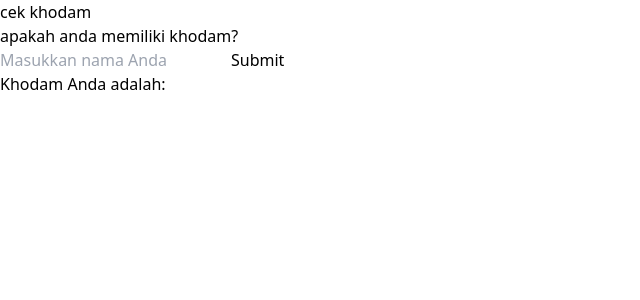
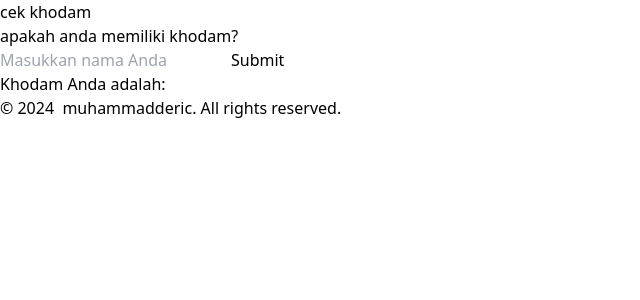
Before and after one commit to muhammadderic/cek-khodam, a React (Vite) app: page / in a window 1280 px wide. Shown: the top 300 px of the page, without its empty margins (0-640 px from the left). Built offline with nearby package versions, Linux system fonts and the light colour scheme; the HTML template or start-up script is replaced by a standard one.

Commit message:
Add footer component and change random factor number in generate result function

```diff
--- a/src/App.tsx
+++ b/src/App.tsx
@@ -1,5 +1,6 @@
 import { useState } from "react";
 
+import Footer from "./components/Footer";
 import generateResult from "./services/generateResult";
 
 function App() {
@@ -35,6 +36,7 @@ function App() {
         <p className="mt-8 text-center text-lg">Khodam Anda adalah:</p>
         {result && <p className="mt-2 text-center font-bold text-3xl text-red-500">{result}</p>}
       </div>
+      <Footer />
     </div>
   );
 }
--- /dev/null
+++ b/src/components/Footer.tsx
@@ -0,0 +1,24 @@
+import React from 'react';
+
+const Footer: React.FC = () => {
+  return (
+    <footer className="text-gray-500 py-4">
+      <div className="container mx-auto text-center">
+        <p className="text-sm">
+          &copy; 2024 &nbsp;
+          <a
+            href="https://github.com/muhammadderic"
+            target="_blank"
+            rel="noopener noreferrer"
+            className="text-blue-300 hover:text-blue-500"
+          >
+            muhammadderic
+          </a>
+          . All rights reserved.
+        </p>
+      </div>
+    </footer>
+  );
+};
+
+export default Footer;
--- a/src/services/generateResult.ts
+++ b/src/services/generateResult.ts
@@ -10,8 +10,9 @@ const generateResult = (name: string): string => {
     sum += nameLower.charCodeAt(i);
   }
 
-  const randomFactor = Math.floor(Math.random() * 100);
-  const result = ((sum + randomFactor) % 100) + 1;
+  // const randomFactor = Math.floor(Math.random() * 100);
+  // const result = ((sum + randomFactor) % 100) + 1;
+  const result = (sum % 100) + 1;
 
   return khodamNames[result];
 };
```
